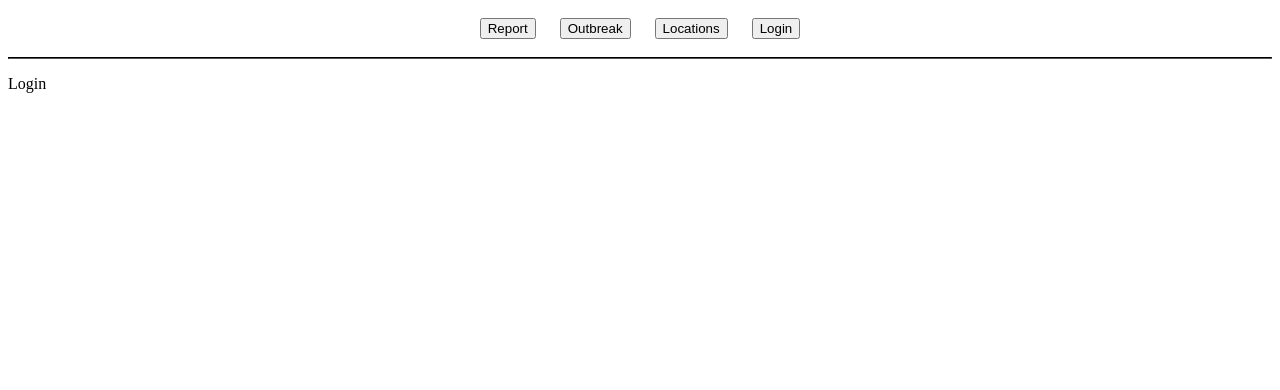
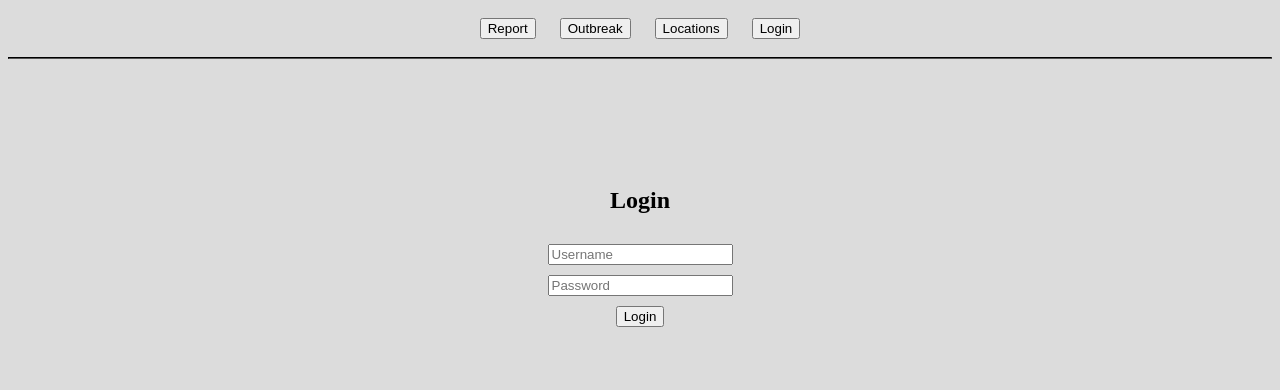
Before and after one commit to Spiderasasen/ARG, a plain HTML site: page Login.html in a window 1280 px wide. Drawn offline with Linux system fonts and the light colour scheme.

Commit message:
working on login

```diff
--- a/CSS_Code/Main.css
+++ b/CSS_Code/Main.css
@@ -8,8 +8,23 @@ h1{
 
 button.main{
     margin: 10px;
+    padding-right: revert-layer;
 }
 
 #line{
     border-color: black;
 }
+#Login{
+    padding-top: 50px;
+}
+#Login_box{
+    padding-top: 50px;
+    text-align: center;
+    padding-bottom: 50px;
+}
+input.Bigger_Gap{
+    margin-top: 10px;
+}
+body{
+    background-color: gainsboro;
+}
--- /dev/null
+++ b/JavaScript_Code/Login_Code.js
@@ -0,0 +1,32 @@
+function login(){
+    //getting the values from the input
+    const usernameInput = document.getElementById("Username");
+    const passwordInput = document.getElementById("Password");
+    const username = usernameInput.value;
+    const password = passwordInput.value;
+
+    //making the correct info for the user tpo put in
+    const correctUsername = "admin";
+    const correctPassword = "password";
+
+    //checking if both elements are correct
+    if(username === correctUsername && password === correctPassword){
+        alert("You are logged in!");
+        console.log("You are logged in!");
+    }
+    else{
+        alert("Incorrect username or password");
+        console.log("Incorrect username or password");
+        //only the consol log will know which is wrong
+        if(!(username === correctUsername)){
+            console.log("Incorrect username");
+        }
+        if(!(password === correctPassword)){
+            console.log("Incorrect password");
+        }
+    }
+
+    //clearing the input
+    usernameInput.value = "";
+    passwordInput.value = "";
+}
--- a/Login.html
+++ b/Login.html
@@ -2,7 +2,7 @@
 <html lang="en">
 <head>
     <meta charset="UTF-8">
-    <title>Title</title>
+    <title>Login</title>
     <link rel="stylesheet" type="text/css" href="CSS_Code/Main.css">
 </head>
 <body>
@@ -15,6 +15,16 @@
         <hr id="line">
     </div>
 <!--    making a user name and password for the login -->
-    <p>Login</p>
+    <div id="Login_box">
+        <h2 id="Login">Login</h2>
+        <input type="text" placeholder="Username" class="Bigger_Gap" id="Username" name="Username">
+        <br>
+        <input type="text" placeholder="Password" class="Bigger_Gap" id="Password" name="Password">
+        <br>
+        <button type="button" class="main" id="Login_Button" onclick="login()">Login</button>
+    </div>
+
+<!--    Java Script Code-->
+    <script src="JavaScript_Code/Login_Code.js"></script>
 </body>
 </html>
```
